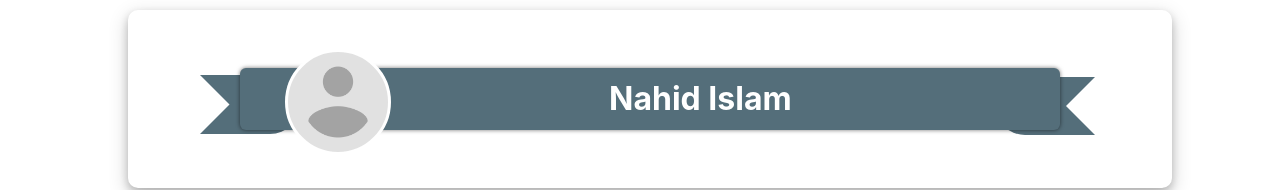
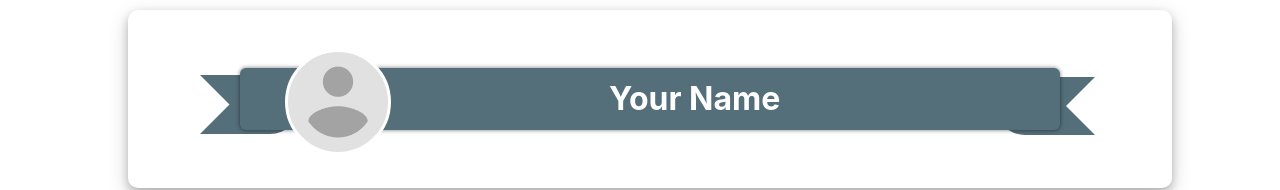
Before and after one commit to nahid1991/bud, a React (Create React App) app: page / in a window 1280 px wide. Shown: the top 190 px of the page. Built offline with nearby package versions, Linux system fonts and the light colour scheme.

Commit message:
editing banner name for first template

```diff
--- a/src/components/Banner.js
+++ b/src/components/Banner.js
@@ -16,13 +16,45 @@ const styles = {
     borderRadius: "50%",
     borderColor: "#ffffff",
     cursor: "pointer"
+  },
+  nameHolder: {
+    position: "absolute",
+    color: "white",
+    left: "45%",
+    top: "-10px",
+    zIndex: "501",
+    cursor: "pointer",
+  },
+  bottomBorder: {
+    borderBottomStyle: "dashed",
+    borderBottom: "1",
+    height: "40px",
+    borderColor: "#ffffff",
+    opacity: 0.5,
+  },
+  input: {
+    fontSize: "30px",
+    fontWeight: "bold",
+    color: "#ffffff",
+    width: "80%",
+    border: "none",
+    padding: "23px 10px 0px 0px",
+    height: "35px",
+    borderBottom: "2px solid #ffffff",
+    backgroundColor: "inherit"
   }
 };
 
 class Banner extends Component {
   constructor() {
     super();
-    this.state = {avatar: avatar};
+    this.state = {
+      avatar: avatar,
+      placeholder: "Your Name",
+      name: "",
+      editing: false,
+      bottomBorder: {}
+    };
   }
 
   openFileBrowser = (id) => {
@@ -40,6 +72,14 @@ class Banner extends Component {
     }
   }
 
+  nameInputHandler = (e) => {
+    this.setState({name: e.target.value});
+  }
+
+  editHandler = () => {
+    this.setState({editing: true});
+  }
+
   render() {
     return (
       <div className="navigation_container">
@@ -55,8 +95,29 @@ class Banner extends Component {
           }}>
           </div>
           <div>
-            <div style={{position: "absolute", color: "white", left: "45%", top: "-10px", zIndex: "501"}}>
-              <h1>Nahid Islam</h1>
+            <div
+              style={{...styles.nameHolder}}
+              onMouseEnter={() => {
+                this.setState({bottomBorder: {...styles.bottomBorder}})
+              }}
+              onMouseLeave={() => {
+                this.setState({bottomBorder: {}})
+              }}
+              onClick={() => {
+                this.editHandler();
+              }}
+            >
+              <div style={{...this.state.bottomBorder, display: this.state.editing ? "none" : "block"}}>
+                <h1>{this.state.name !== "" ? this.state.name : "Your Name"}</h1>
+              </div>
+
+              <input className="input" id="input" type="text"
+                     style={{...styles.input, display: this.state.editing ? "block" : "none"}}
+                     value={this.state.name}
+                     placeholder={this.state.placeholder}
+                     onChange={(event) => {this.nameInputHandler(event)}}
+                     onBlur={() => {this.setState({editing: false})}}
+              />
             </div>
           </div>
         </div>
--- a/src/index.css
+++ b/src/index.css
@@ -128,3 +128,10 @@ code {
 .r {
   margin-right: 10px;
 }
+
+.input::placeholder {
+  color: #ffffff;
+  font-size: inherit;
+  opacity: 0.3;
+  font-weight: bold;
+}
```
